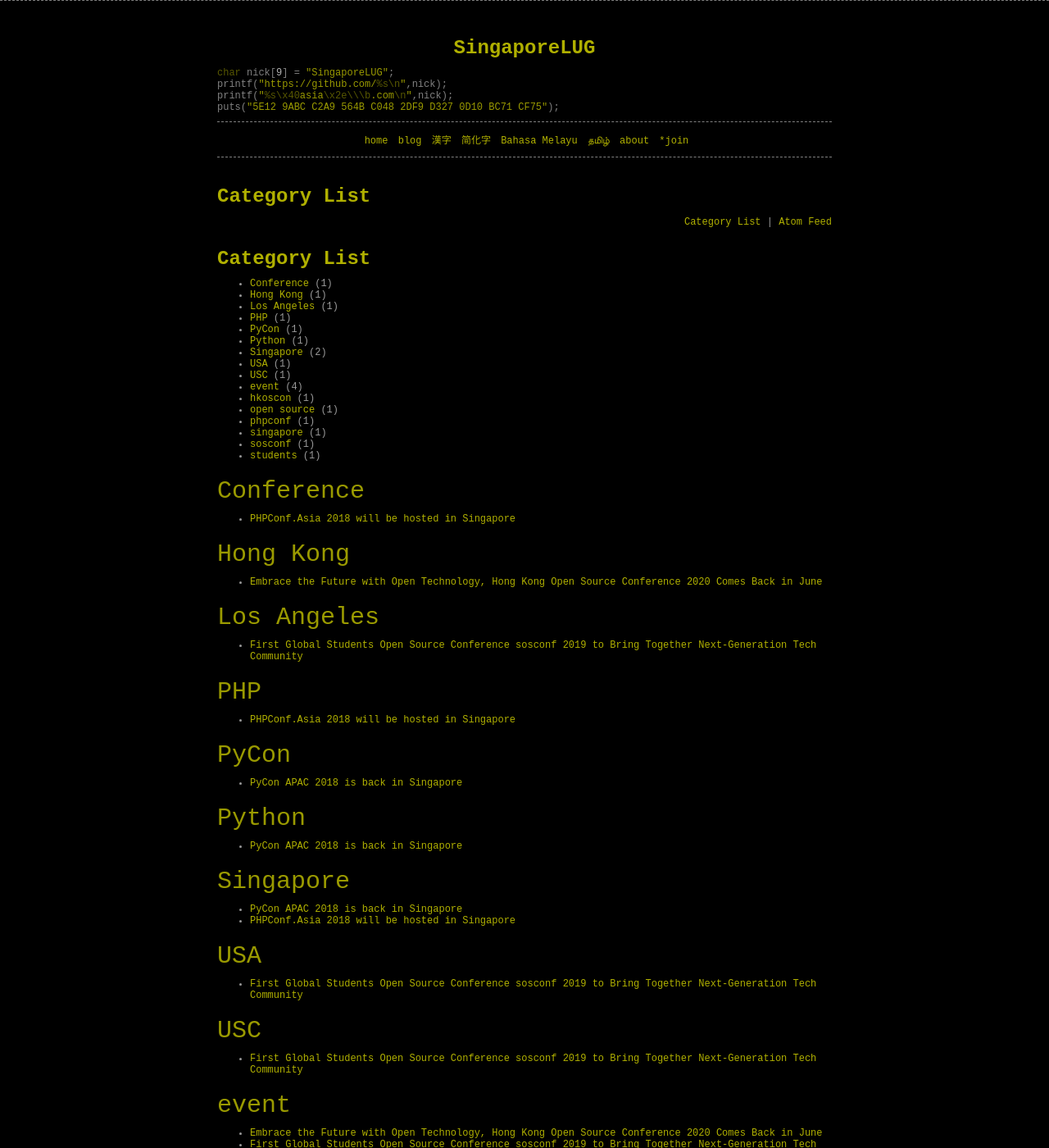
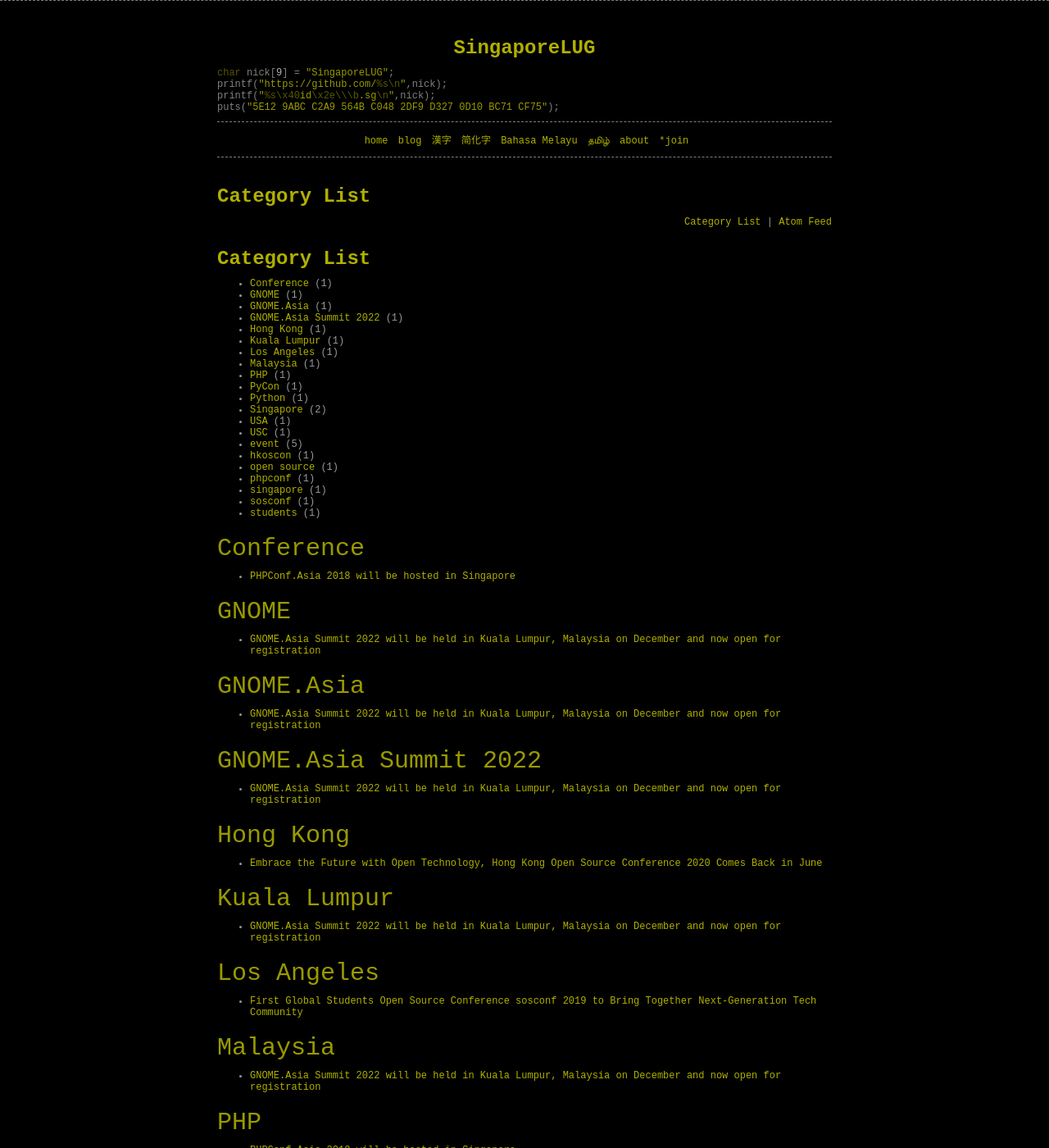
Before and after one commit to SingaporeLUG/singaporelug.org, a Jekyll site: the page built from category.md, in a window 1280 px wide and 1400 px high. Shown: the whole window at 82% size. Built offline with Jekyll 4.4.1, drawn with Linux system fonts in a browser that asks for light colours; some of the changed text lies outside the part shown.

Commit message:
add notice of gnome asia 2022

```diff
--- a/_config.yml
+++ b/_config.yml
@@ -1,14 +1,14 @@
 # Site settings
 title: "SingaporeLUG"
-bye_message: "Copyleft 2020, Singapore."
+bye_message: "Copyleft 2022, Singapore."
 baseurl: ""
 url: "https://singaporelug.org"
 
 # Header settings
 nick: "SingaporeLUG"
 mail:
-    domain: "asia"
-    ext: ".com"
+    domain: "id"
+    ext: ".sg"
 source_code:
     server: "github.com"
     nick: "singaporelug"
--- /dev/null
+++ b/_posts/2022/2022-10-05-gnome-asia-2022-maylasia.md
@@ -0,0 +1,58 @@
+---
+layout: post
+title:	"GNOME.Asia Summit 2022 will be held in Kuala Lumpur, Malaysia on December and now open for registration"
+date:	2022-10-06 12:00:00
+categories:
+    - blog
+tags:
+    - GNOME
+    - GNOME.Asia
+    - event
+    - GNOME.Asia Summit 2022
+    - Malaysia
+    - Kuala Lumpur
+---
+
+![GNOME.Asia Summit 2022](https://singaporelug.org/images/posts/2022/gnome-asia-2022-banner.jpg)
+
+> Welcome to join the GNOME.Asia Summit 2022, if you would like to participate, please talk in [https://t.me/singaporelug](https://t.me/singaporelug)
+
+~~~
+GNOME.Asia Summit 2022 invites you to participate as a speaker! Join us for this year’s conference on December 2nd-4th in Kuala Lumpur, Malaysia by submitting your abstract.
+~~~
+
+GNOME.Asia is the featured annual GNOME conference in Asia and focuses primarily on the GNOME desktop, applications, and platform development tools. The Summit brings together the GNOME community in Asia to provide a forum for users, developers, foundation leaders, governments, and businesses to discuss current technology and future developments. Possible talk topics are suggested below, but topics are not limited to this list.
+
+![GNOME.Asia Summit 2022](https://singaporelug.org/images/posts/2022/gnome-asia-2022-kl.jpg)
+
+### Suggested Topics
+
+ - Contributing to GNOME
+ - UI design
+ - Accessibility
+ - Human Interface Engineering (Icons and Graphic Design)
+ - Marketing/Engagement
+ - Developing GNOME on embedded systems or open hardware
+ - Contributing to Linux and FLOSS
+ - Linux kernel and development
+ - The development and promotion of open-source operating systems
+ - Distributions, including Debian, Fedora, openSUSE, Ubuntu, and FreeBSD
+ - The development and promotion of other open source projects
+ - We are also interested in other topics related to Free/Libre and Open Source Software that is not listed above.
+
+Sessions will be scheduled for 30 or 50 minutes (Q&A included). The session could be a technical or non-technical talk, panel discussion, workshop, or Birds of a Feather session (BoF). If you need more time or additional resources, feel free to get in touch with the organizing team by emailing asia@gnome.org.
+
+![GNOME.Asia Summit 2022](https://singaporelug.org/images/posts/2022/gnome-asia-2022-call-for-participation.jpg)
+
+NOTE: This year all speakers requiring travel sponsorship by GNOME Foundation should apply at the same time as submitting their CfP. Both Call for Participation submissions and Travel Sponsorship requests are due by October 10th.
+
+### Submission Criteria
+
+ - Please provide a short abstract of your presentation (under 200 words). Also include your name, biographical information, title, and desired length of the session.
+ - Please submit your proposal to the following link: [https://events.gnome.org/event/100/abstracts/#submit-abstract](https://events.gnome.org/event/100/abstracts/#submit-abstract)
+
+Submission deadline: October 10, 2022.
+
+###  Reference
+- https://foundation.gnome.org/2022/09/22/gnome-asia-2022-call-for-participation-opens/
+- https://events.gnome.org/event/100/abstracts/#submit-abstract
```
Also changed, not shown: images/posts/2022/gnome-asia-2022-banner.jpg (added), images/posts/2022/gnome-asia-2022-call-for-participation.jpg (added), 1 other file.
